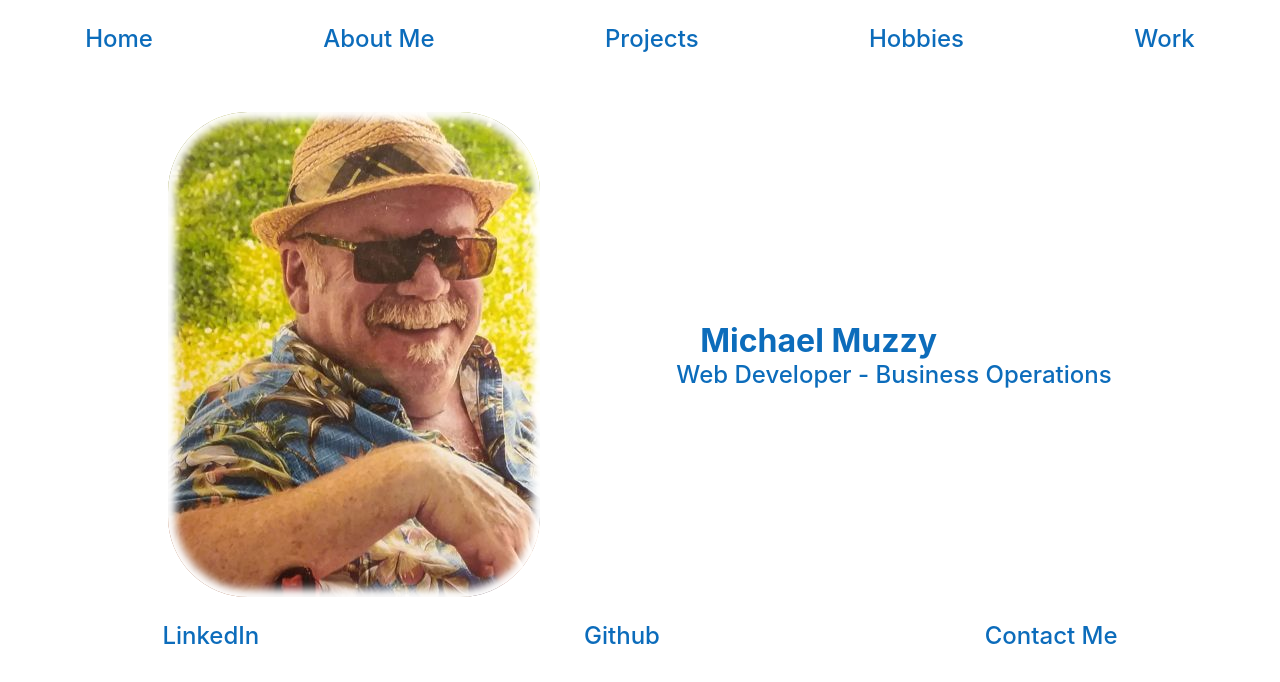
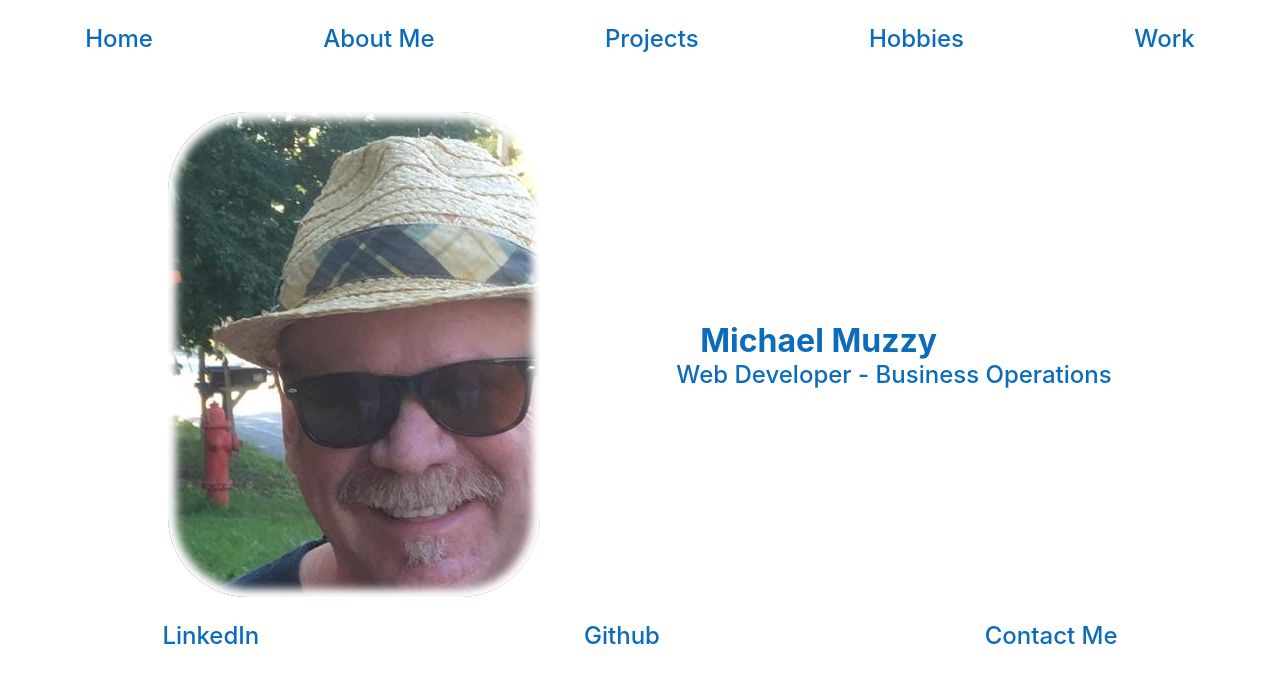
Before and after one commit to foxflyer40/Michael-Muzzy-portfolio, a React (Create React App) app in the folder client/: page / in a window 1280 px wide. Shown: the top 682 px of the page. Built offline with nearby package versions, Linux system fonts and the light colour scheme.

Commit message:
change pix

```diff
--- a/client/src/App.css
+++ b/client/src/App.css
@@ -51,7 +51,7 @@ html, body {
 }
 
 .image-blurred-edge {
-   background-image: url(./media/Summer2019.jpg);
+   background-image: url(./media/Profile.png);
    width: 372px;
    height: 485px;
    border-radius: 5em;
```
Also changed, not shown: client/src/media/Profile.png (added).
